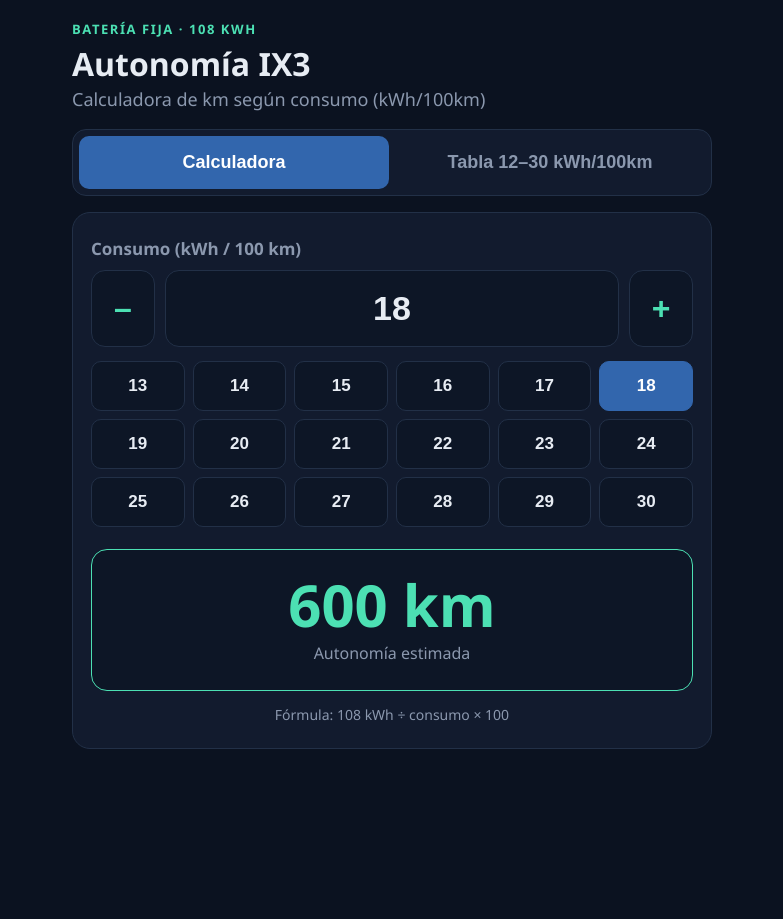
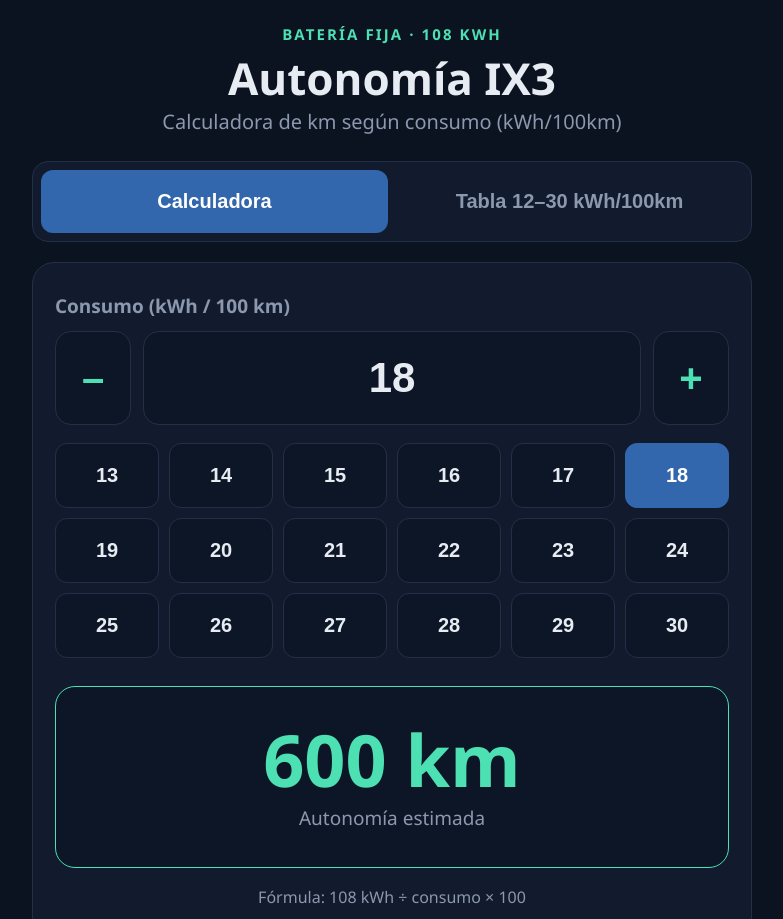
Before and after one commit to arm-esp/autonomia-ev, a plain HTML site: page index.html in a window 1280 px wide. Shown: the top 919 px of the page, without its empty margins (248-1031 px from the left). Before the commit the page ends 800 px from the top, so only its background shows below. Drawn offline with Linux system fonts and the light colour scheme.

Commit message:
Add files via upload

```diff
--- a/index.html
+++ b/index.html
@@ -21,56 +21,59 @@
     background:var(--bg);
     color:var(--text);
     font-family:'Segoe UI',system-ui,-apple-system,sans-serif;
-    min-height:100vh;
+    min-height:100dvh;
     display:flex;
+    flex-direction:column;
     justify-content:center;
-    padding:20px 12px 40px;
+    align-items:center;
+    padding:24px 16px;
   }
   .app{
     width:100%;
-    max-width:640px;
+    max-width:720px;
   }
   header{
-    margin-bottom:18px;
+    margin-bottom:26px;
+    text-align:center;
   }
   .eyebrow{
     text-transform:uppercase;
-    letter-spacing:.12em;
-    font-size:13px;
+    letter-spacing:.14em;
+    font-size:15px;
     color:var(--accent);
     font-weight:700;
   }
   h1{
-    font-size:32px;
-    margin:8px 0 4px;
+    font-size:44px;
+    margin:10px 0 6px;
     font-weight:800;
-    line-height:1.15;
+    line-height:1.1;
   }
   .sub{
     color:var(--muted);
-    font-size:18px;
+    font-size:20px;
   }
   .tabs{
     display:flex;
-    gap:6px;
+    gap:8px;
     background:var(--panel);
     border:1px solid var(--line);
-    border-radius:14px;
-    padding:6px;
-    margin-bottom:16px;
+    border-radius:16px;
+    padding:8px;
+    margin-bottom:20px;
     position:sticky;
-    top:12px;
+    top:16px;
     z-index:10;
   }
   .tab-btn{
     flex:1;
-    padding:16px 10px;
+    padding:20px 12px;
     border:none;
     background:transparent;
     color:var(--muted);
-    font-size:18px;
+    font-size:20px;
     font-weight:700;
-    border-radius:10px;
+    border-radius:12px;
     cursor:pointer;
     transition:.15s;
     -webkit-appearance:none;
@@ -82,31 +85,31 @@
   .panel{
     background:var(--panel);
     border:1px solid var(--line);
-    border-radius:18px;
-    padding:24px 18px;
+    border-radius:22px;
+    padding:30px 22px;
   }
   .field{
-    margin-bottom:18px;
+    margin-bottom:24px;
   }
   label{
     display:block;
-    font-size:17px;
+    font-size:19px;
     color:var(--muted);
-    margin-bottom:10px;
+    margin-bottom:12px;
     font-weight:600;
   }
   .stepper{
     display:flex;
     align-items:stretch;
-    gap:10px;
+    gap:12px;
   }
   .step-btn{
-    flex:0 0 64px;
+    flex:0 0 76px;
     background:#0D1626;
     border:1px solid var(--line);
-    border-radius:14px;
+    border-radius:16px;
     color:var(--accent);
-    font-size:32px;
+    font-size:40px;
     font-weight:700;
     cursor:pointer;
     -webkit-appearance:none;
@@ -121,12 +124,12 @@
     width:100%;
     flex:1;
     min-width:0;
-    padding:18px 12px;
+    padding:22px 12px;
     background:#0D1626;
     border:1px solid var(--line);
-    border-radius:14px;
+    border-radius:16px;
     color:var(--text);
-    font-size:34px;
+    font-size:42px;
     font-weight:700;
     text-align:center;
     -moz-appearance:textfield;
@@ -149,16 +152,16 @@
   .quick-grid{
     display:grid;
     grid-template-columns:repeat(6, 1fr);
-    gap:8px;
-    margin-top:14px;
+    gap:10px;
+    margin-top:18px;
   }
   .quick-btn{
-    padding:14px 4px;
+    padding:20px 4px;
     background:#0D1626;
     border:1px solid var(--line);
-    border-radius:10px;
+    border-radius:12px;
     color:var(--text);
-    font-size:17px;
+    font-size:20px;
     font-weight:700;
     cursor:pointer;
     touch-action:manipulation;
@@ -173,37 +176,37 @@
     border-color:var(--accent2);
   }
   .result{
-    margin-top:22px;
-    padding:26px 18px;
+    margin-top:28px;
+    padding:36px 22px;
     background:#0D1626;
     border:1px solid var(--accent);
-    border-radius:16px;
+    border-radius:20px;
     text-align:center;
   }
   .result .km{
-    font-size:58px;
+    font-size:72px;
     font-weight:800;
     color:var(--accent);
     line-height:1;
   }
   .result .label{
+    font-size:19px;
+    color:var(--muted);
+    margin-top:10px;
+  }
+  .fixed-note{
     font-size:16px;
     color:var(--muted);
-    margin-top:8px;
-  }
-  .fixed-note{
-    font-size:14px;
-    color:var(--muted);
-    margin-top:14px;
+    margin-top:18px;
     text-align:center;
   }
   table{
     width:100%;
     border-collapse:collapse;
-    font-size:19px;
+    font-size:22px;
   }
   th, td{
-    padding:13px 8px;
+    padding:17px 10px;
     text-align:right;
     border-bottom:1px solid var(--line);
   }
@@ -213,7 +216,7 @@
   th{
     color:var(--muted);
     font-weight:700;
-    font-size:14px;
+    font-size:16px;
     text-transform:uppercase;
     letter-spacing:.04em;
     position:sticky;
@@ -245,9 +248,10 @@
   .hidden{display:none;}
 
   @media (max-width:380px){
-    h1{font-size:24px;}
-    .result .km{font-size:44px;}
-    input[type=number]{font-size:26px;}
+    h1{font-size:34px;}
+    .result .km{font-size:56px;}
+    input[type=number]{font-size:32px;}
+    .quick-btn{font-size:17px; padding:16px 2px;}
   }
 </style>
 </head>
```
